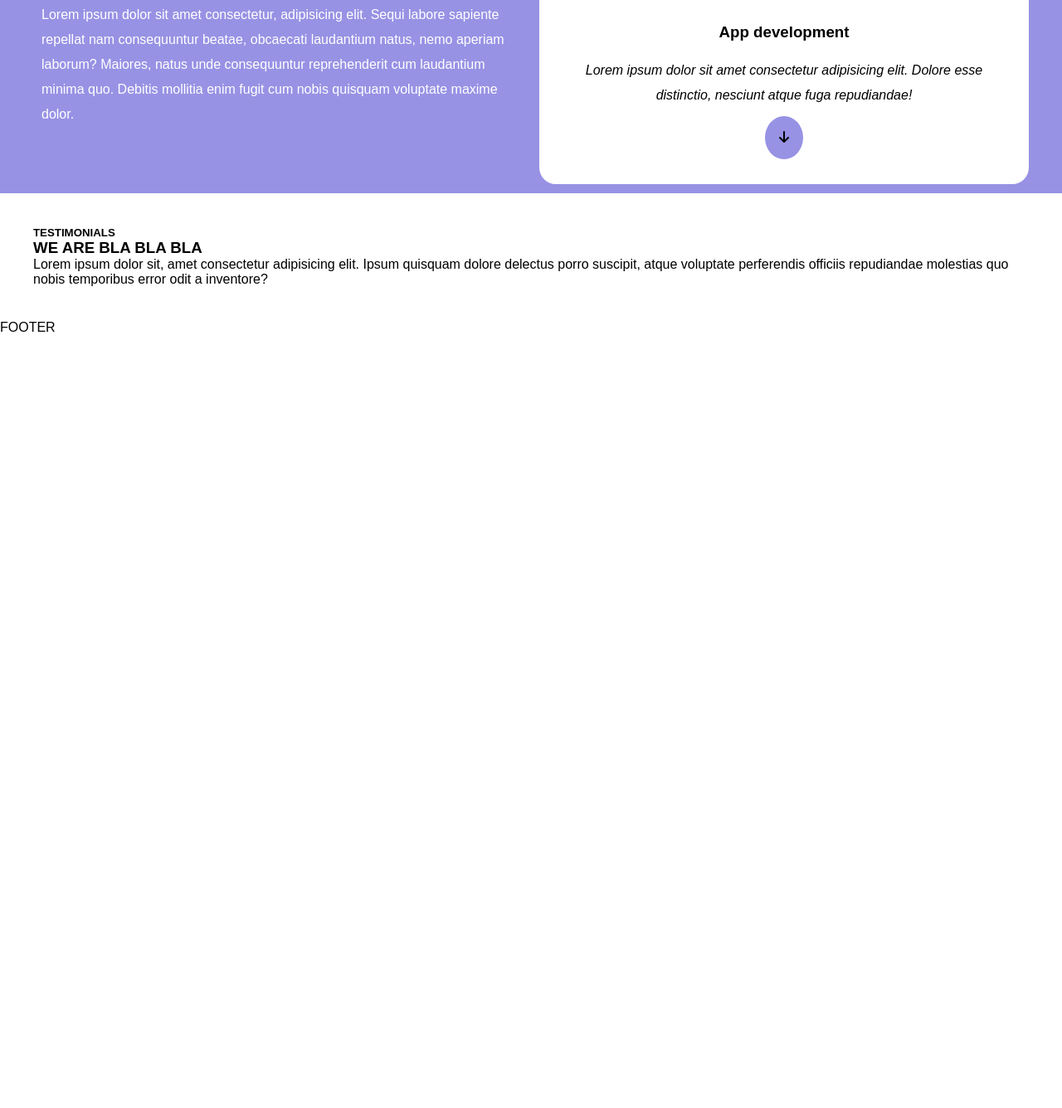
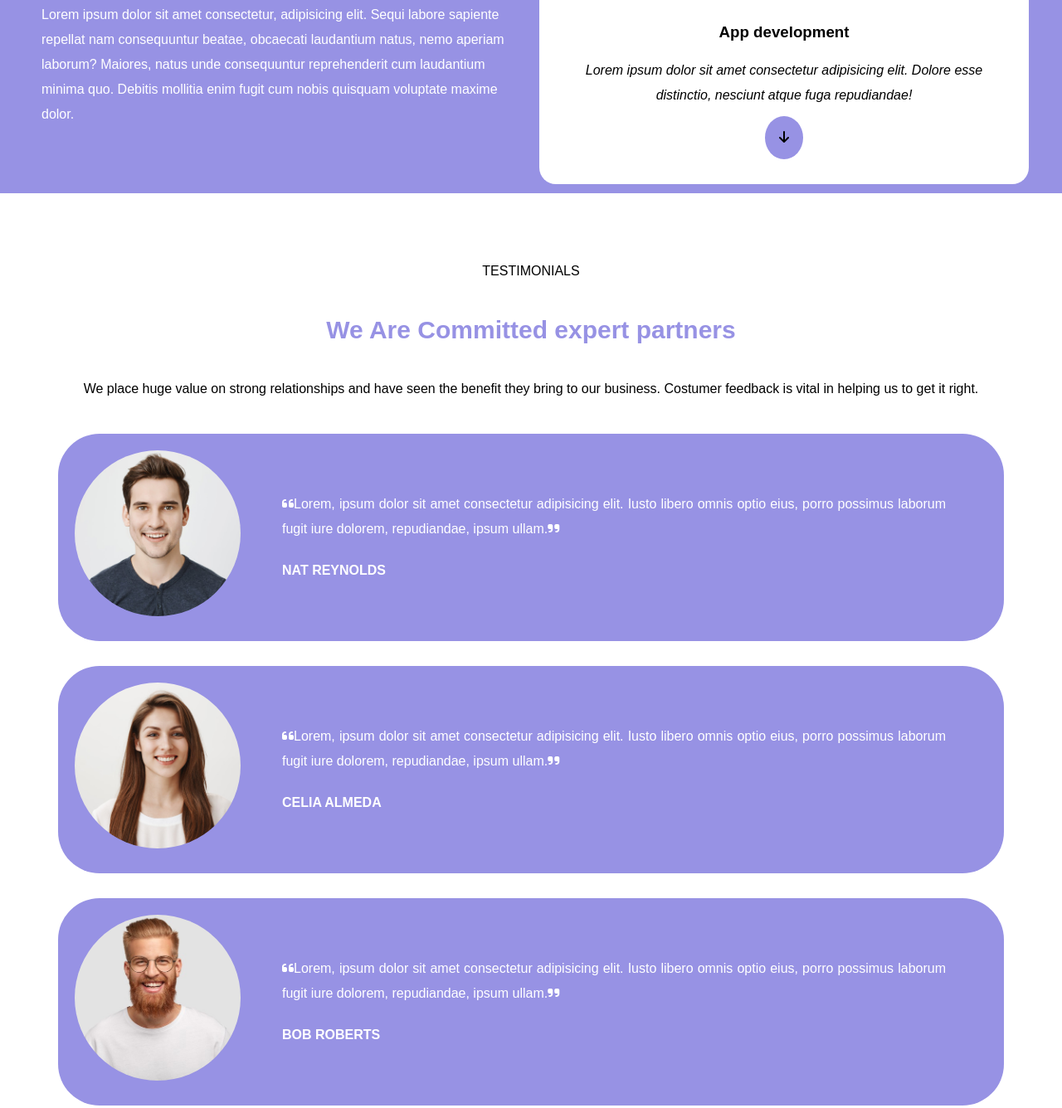
Before and after one commit to DomenicoScala/htmlcss-responsive-layout, a plain HTML site: page index.html in a window 1280 px wide. Shown: the part 1695-3031 px from the top of the page at 83% size. Before the commit the page ends 2099 px from the top, so only its background shows below. Drawn offline with Linux system fonts and the light colour scheme.

Commit message:
FINE MAIN SECTION 3

```diff
--- a/css/style.css
+++ b/css/style.css
@@ -25,7 +25,7 @@ GENERAL
 
 :root{
     --main-color-blue: #0084FD;
-    --color-section-even: #9792E4
+    --color-section-even: #9792E4;
 }
 
 div i{
@@ -64,6 +64,38 @@ main section{
 
 .card-info-big img{
     width: 100%;
+}
+
+.card-testimonials{
+    background-color: #9792E4;
+    padding: 30px;
+    text-align: center;
+    border-radius: 10%;
+}
+
+.card-testimonials div img{
+    width: 200px;
+    height: 200px;
+    border-radius: 50%;
+    object-fit: cover;
+}
+
+.info-testimonials p{
+    line-height: 28px;
+    margin: 40px 0;
+    text-align: center;
+}
+
+.info-testimonials h3{
+    color: #9792E4;
+    text-align: center;
+    font-size: 30px;
+}
+
+.card-testimonials div p, .card-testimonials div h4{
+    color: white;
+    line-height: 30px;
+    margin: 20px;
 }
 
 
@@ -178,27 +210,7 @@ main section:nth-child(even){
     color: black;
 }
 
-.col-100{
-    background-color: #9792E4;
-    margin-top: 20px;
-}
 
-.circle-img img{
-    clip-path: circle(50%);
-    width: 200px;
-    height: 200px;
-    object-fit: cover;
-    margin: 20px 0;
-}
-
-
-.col-100 .circle-img{
-    text-align: center;
-}
-
-.col-100 div:nth-child(2){
-    text-align: center;
-}
 
 .card-info-big{
     padding: 50px 50px 0 50px;
@@ -241,6 +253,10 @@ main section:nth-child(even){
     font-size: 20px;
 }
 
+.card-testimonials{
+    margin: 30px;
+}
+
 
 /*
 
@@ -267,6 +283,12 @@ RESPONSIVE
         margin: 20px 20px;
     }
 
+    .card-testimonials{
+        display: flex;
+        text-align: justify;
+        padding: 20px;
+        border-radius: 50px;
+    }
 
 
 }
@@ -319,6 +341,10 @@ RESPONSIVE
     .button-blue{
         margin-bottom: 40px;
     }
+
+    .desc-testimonials{
+        padding: 30px;
+    }
 }
 
 
--- a/index.html
+++ b/index.html
@@ -147,18 +147,49 @@
 
             <section>
                 <div class="container">
-                    <h5>TESTIMONIALS</h5>
-                    <h3>WE ARE BLA BLA BLA</h3>
-                    <p>Lorem ipsum dolor sit, amet consectetur adipisicing elit. Ipsum quisquam dolore delectus porro suscipit, atque voluptate perferendis officiis repudiandae molestias quo nobis temporibus error odit a inventore?</p>
-
-                    <div class="row">
-
-
+                    <div class="info-testimonials">
+                        <p>TESTIMONIALS</p>
+                        <h3>We Are Committed expert partners</h3>
+                        <p>We place huge value on strong relationships and have seen the benefit they bring to our business. Costumer feedback is vital in helping us to get it right.</p>
                     </div>
 
+                    <div class="card-testimonials">
+                        <div>
+                            <img src="./img/testimonial1.jpg" alt="testimonial1">
+                        </div>
 
+                        <div class="desc-testimonials">
+                            <p><i class="fa-solid fa-quote-left"></i>Lorem, ipsum dolor sit amet consectetur adipisicing elit. Iusto libero omnis optio eius, porro possimus laborum fugit iure dolorem, repudiandae, ipsum ullam.<i class="fa-solid fa-quote-right"></i></p>
+                            <h4> NAT REYNOLDS</h4>
+                        </div>
+                    </div>
+
+                    <div class="card-testimonials">
+                        <div>
+                            <img src="./img/testimonial2.jpg" alt="testimonial2">
+                        </div>
+
+                        <div class="desc-testimonials">
+                            <p><i class="fa-solid fa-quote-left"></i>Lorem, ipsum dolor sit amet consectetur adipisicing elit. Iusto libero omnis optio eius, porro possimus laborum fugit iure dolorem, repudiandae, ipsum ullam.<i class="fa-solid fa-quote-right"></i></p>
+                            <h4> CELIA ALMEDA</h4>
+                        </div>
+                    </div>
+
+                    <div class="card-testimonials">
+                        <div>
+                            <img src="./img/testimonial3.jpg" alt="testimonial3">
+                        </div>
+
+                        <div class="desc-testimonials">
+                            <p><i class="fa-solid fa-quote-left"></i>Lorem, ipsum dolor sit amet consectetur adipisicing elit. Iusto libero omnis optio eius, porro possimus laborum fugit iure dolorem, repudiandae, ipsum ullam.<i class="fa-solid fa-quote-right"></i></p>
+                            <h4> BOB ROBERTS</h4>
+                        </div>
                     </div>
                 </div>
+            </section>
+
+            <section>
+
             </section>
         </main>          <!--FINE MAIN-->
 
```
